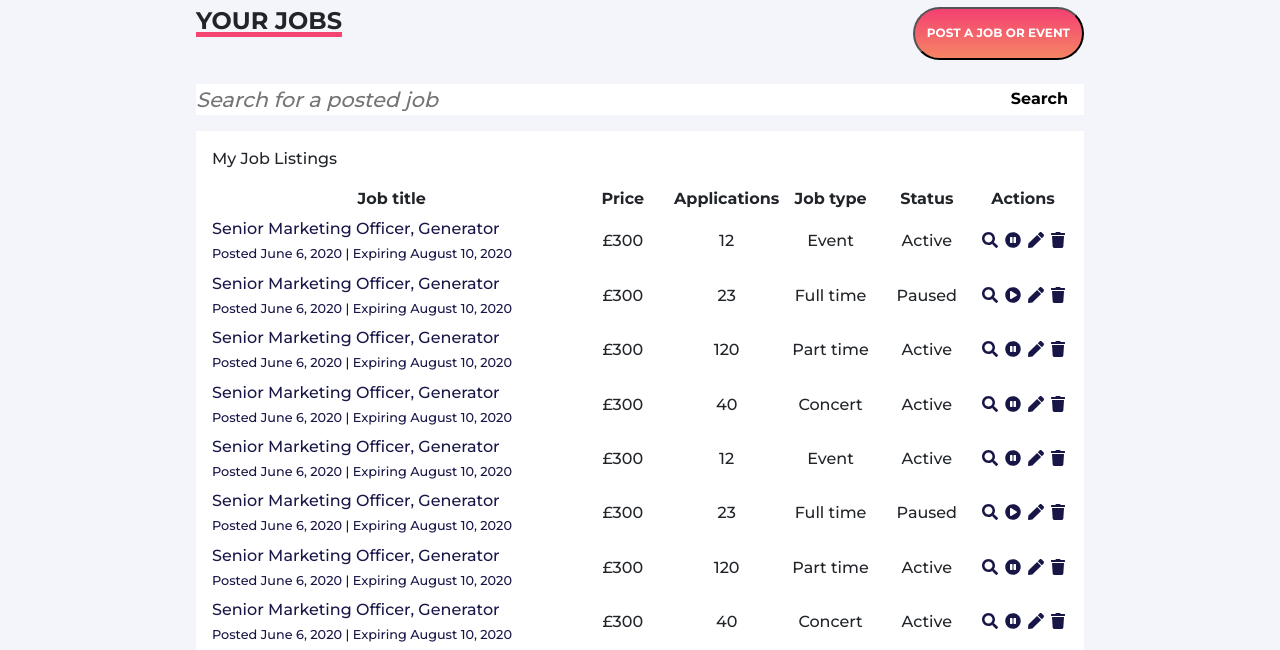
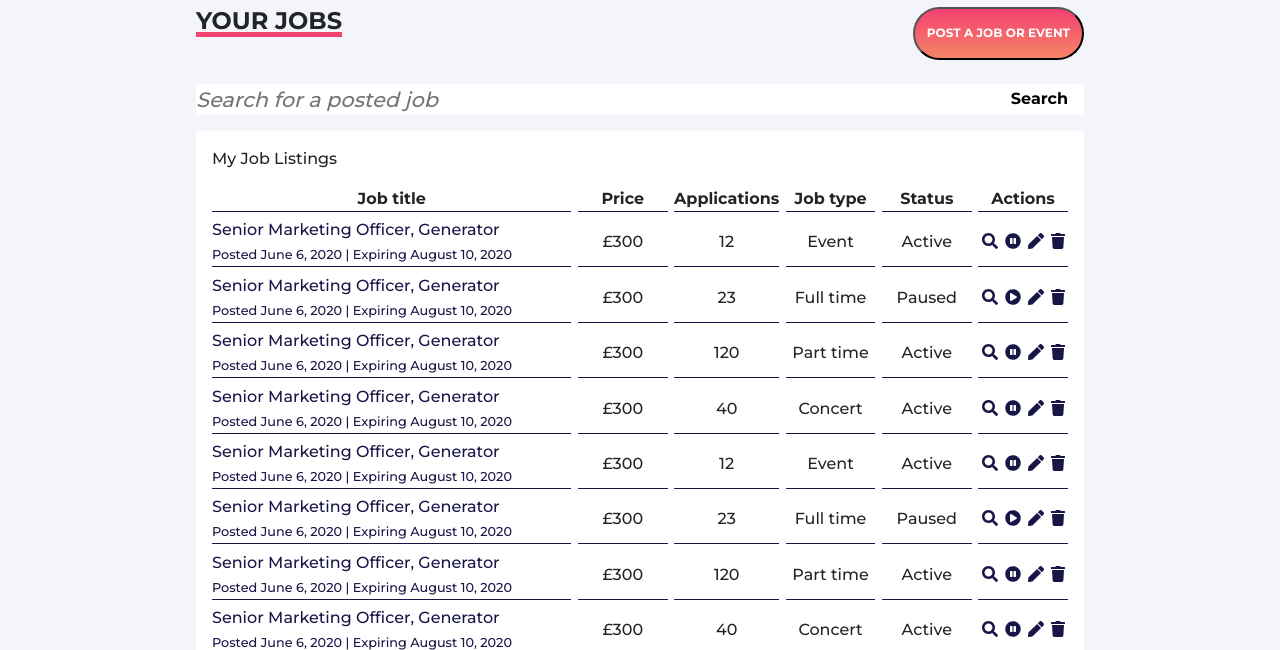
Before and after one commit to dhahmedhassan/front-tech, a website: page your_jobs.html in a window 1280 px wide. Shown: the part 105-755 px from the top of the page. Drawn offline with nearby package versions, Linux system fonts and the light colour scheme; files that its build step writes are made by us from their sources.

Commit message:
add border bottom in your_jobs

```diff
--- a/sass/pages/_your_jobs.scss
+++ b/sass/pages/_your_jobs.scss
@@ -59,6 +59,7 @@
         grid-gap: 0.4em;
 
         .listing_item {
+            border-bottom: 1px $primary solid;
             display: flex;
             align-items: center;
             justify-content: space-around;
```
